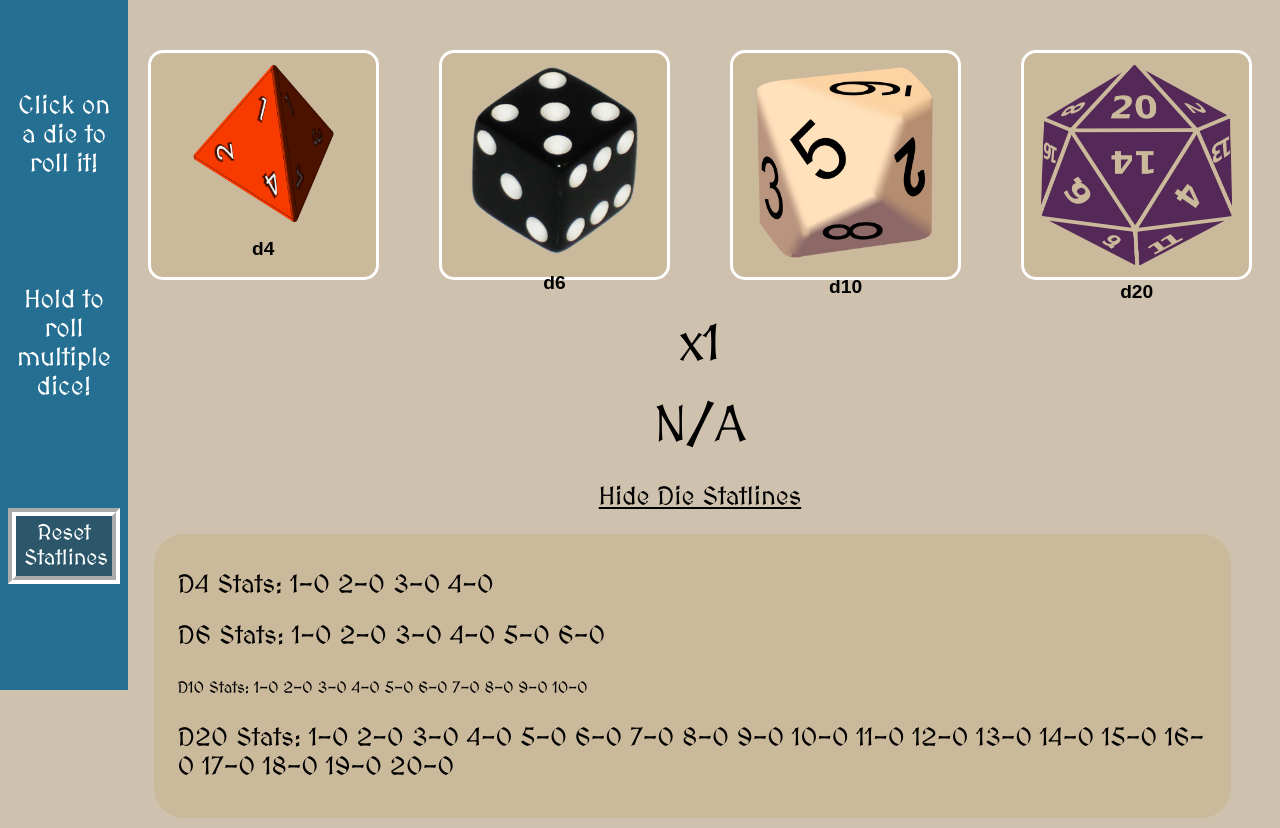
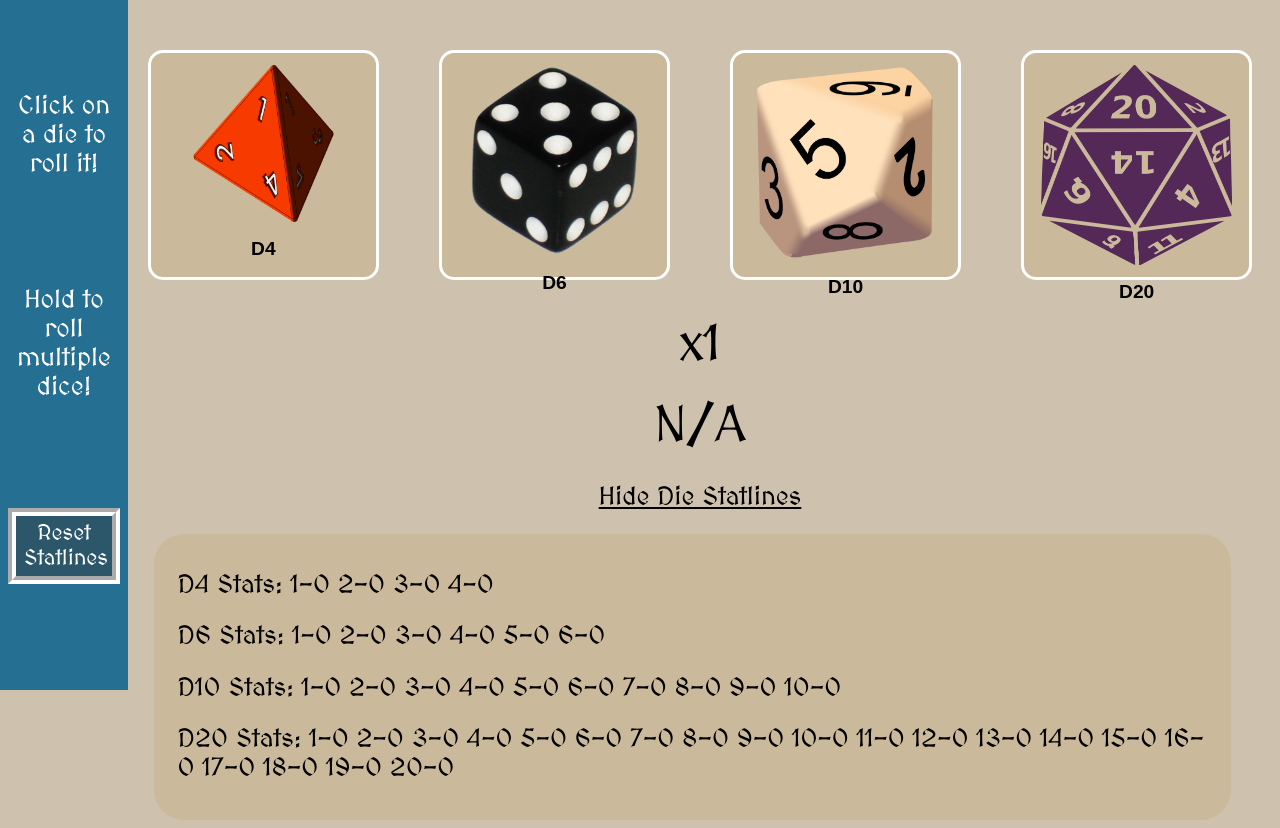
Before and after one commit to LWhite49/DiceSimulation, a plain HTML site: page JS-DiceSim.html in a window 1280 px wide. Both pictures are taken after a click on the button "Reset Statlines". Shown: the part 110-938 px from the top of the page. Drawn offline with Linux system fonts and the light colour scheme.

Commit message:
Removed Properties from dieObject

```diff
--- a/script/JS-DiceSim.js
+++ b/script/JS-DiceSim.js
@@ -85,10 +85,10 @@ function resetStatlines() {
         twentySideDieStatline[String(i)] = 0;
     }
 
-    localStorage.setItem('d4', JSON.stringify(fourSideDieStatline));
-    localStorage.setItem('d6', JSON.stringify(sixSideDieStatline));
-    localStorage.setItem('d10', JSON.stringify(tenSideDieStatline));
-    localStorage.setItem('d20', JSON.stringify(twentySideDieStatline));
+    localStorage.setItem('D4', JSON.stringify(fourSideDieStatline));
+    localStorage.setItem('D6', JSON.stringify(sixSideDieStatline));
+    localStorage.setItem('D10', JSON.stringify(tenSideDieStatline));
+    localStorage.setItem('D20', JSON.stringify(twentySideDieStatline));
 
     /* If statline is closed, open it */
     if (statlineToggleElem.innerText === 'View Die Statlines') {
@@ -155,11 +155,7 @@ function clearMultiplier() {
 
 /* GENERATE HTML AND APPLY LISTENERS */
 
-/* Pull die button elements to add listeners, as well as output element */
-const d4ButtonElem = document.querySelector(`.d4-button`);
-const d6ButtonElem = document.querySelector(`.d6-button`);
-const d10ButtonElem = document.querySelector(`.d10-button`);
-const d20ButtonElem = document.querySelector(`.d20-button`);
+/* Pull output element */
 const dieFlexOutputElem = document.querySelector(`.dice-flex`);
 
 /* Generate HTML using assembly string */
--- a/script/data/dieObjects.js
+++ b/script/data/dieObjects.js
@@ -1,13 +1,13 @@
 /* Export statline objects */
 /* Use the default operator to call the object from local storage if possible, or create default values if it cannot */
-export const fourSideDieStatline = JSON.parse(localStorage.getItem('d4')) || {
+export const fourSideDieStatline = JSON.parse(localStorage.getItem('D4')) || {
     1:0,
     2:0,
     3:0,
     4:0
 };
 
-export const sixSideDieStatline = JSON.parse(localStorage.getItem('d6')) || {
+export const sixSideDieStatline = JSON.parse(localStorage.getItem('D6')) || {
     1:0,
     2:0,
     3:0,
@@ -16,7 +16,7 @@ export const sixSideDieStatline = JSON.parse(localStorage.getItem('d6')) || {
     6:0
 };
 
-export const tenSideDieStatline = JSON.parse(localStorage.getItem('d10')) || {
+export const tenSideDieStatline = JSON.parse(localStorage.getItem('D10')) || {
     1:0,
     2:0,
     3:0,
@@ -29,7 +29,7 @@ export const tenSideDieStatline = JSON.parse(localStorage.getItem('d10')) || {
     10:0
 };
 
-export const twentySideDieStatline = JSON.parse(localStorage.getItem('d20')) || {
+export const twentySideDieStatline = JSON.parse(localStorage.getItem('D20')) || {
     1:0,
     2:0,
     3:0,
@@ -57,43 +57,35 @@ const d4hiddenStatlineElem = document.querySelector('.d4statline-hidden-output')
 const d6hiddenStatlineElem = document.querySelector('.d6statline-hidden-output');
 const d10hiddenStatlineElem = document.querySelector('.d10statline-hidden-output');
 const d20hiddenStatlineElem = document.querySelector('.d20statline-hidden-output');
-const d4ButtonElem = document.querySelector(`.d4-button`);
-const d6ButtonElem = document.querySelector(`.d6-button`);
-const d10ButtonElem = document.querySelector(`.d10-button`);
-const d20ButtonElem = document.querySelector(`.d20-button`);
 
 /* Export object of objects that contains relevant info for each die, including name, number of sides, statline object, button element, and the die statline output */
 export const dieObjects = [
     {
-        name: 'd4',
+        name: 'D4',
         sides: '4',
         image: '../../images/Dice/redD4.png',
         statObject: fourSideDieStatline,
-        dieButton: d4ButtonElem,
         statOutput: d4hiddenStatlineElem
     },
     {
-        name: 'd6',
+        name: 'D6',
         sides: '6',
         image: '../../images/Dice/blackD6.png',
         statObject: sixSideDieStatline,
-        dieButton: d6ButtonElem,
         statOutput: d6hiddenStatlineElem
     },
     {
-        name: 'd10',
+        name: 'D10',
         sides: '10',
         image: '../../images/Dice/whiteD10.png',
         statObject: tenSideDieStatline,
-        dieButton: d10ButtonElem,
         statOutput: d10hiddenStatlineElem
     },
     {
-        name: 'd20',
+        name: 'D20',
         sides: '20',
         image: '../../images/Dice/purpleD20.png',
         statObject: twentySideDieStatline,
-        dieButton: d20ButtonElem,
         statOutput: d20hiddenStatlineElem
     }
 ];
--- a/styles/JS-DiceSim.css
+++ b/styles/JS-DiceSim.css
@@ -107,7 +107,7 @@ body {
     margin-right: 2vw;
     border-radius: 30px;
 }
-.d4statline-hidden-output, .d6statline-hidden-output, .d8statline-hidden-output .d10statline-hidden-output, .d20statline-hidden-output{
+.d4statline-hidden-output, .d6statline-hidden-output, .d10statline-hidden-output, .d20statline-hidden-output{
     font-size: 2vw;
     text-align: left;
     letter-spacing: .06cap;
@@ -153,10 +153,7 @@ body {
     height: 100%;
     transform: translate(-.4vw);
 }
-.image-D20 {
-    width: 100%;
-    height: 100%;
-}
+
 .dice-label {
     display:inline-block;
     font-size: 2.4vh;
```
Also changed, not shown: images/Dice/blueD12.png (added), images/Dice/blueD8.png (added).
